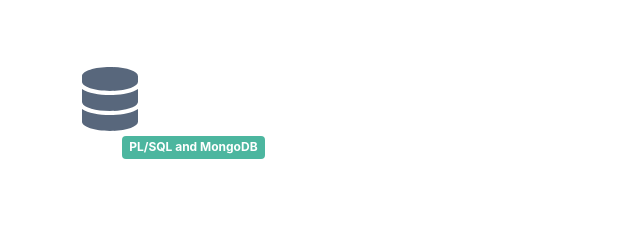
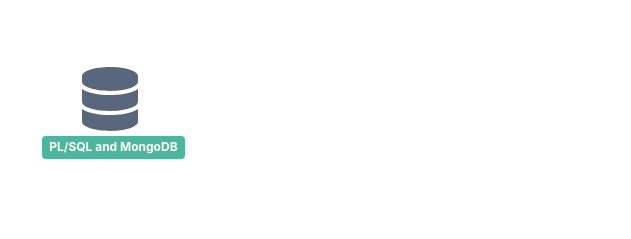
Before and after one commit to HisShoes/Portfolio, a plain HTML site: page index.html in a window 1280 px wide. Shown: the part 2437-2676 px from the top of the page, 649-1280 px from the left. Drawn offline with nearby package versions, Linux system fonts and the light colour scheme.

Commit message:
typo, moved it 40 instead of -40

```diff
--- a/index.html
+++ b/index.html
@@ -204,7 +204,7 @@
           </div>
           <div class="mx-3">
             <i class="fas fa-database fa-4x"></i>
-            <span style="margin-left: 40px;" class="badge badge-info">PL/SQL and MongoDB</span>
+            <span style="margin-left: -40px;" class="badge badge-info">PL/SQL and MongoDB</span>
           </div>
         </div>
         <h5 class="mb-3">
```
